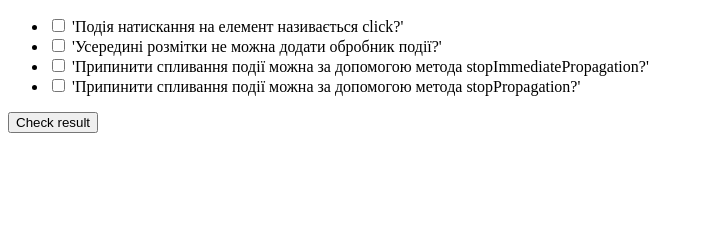
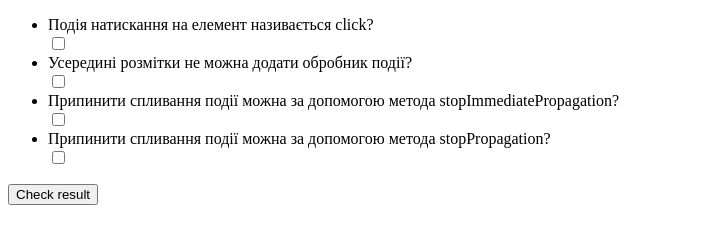
Before and after one commit to AndriiDobronos/Frontend-pro_Homework22_RealizedSpace_30-012023, a plain HTML site: page RealizedSpace_22.html in a window 1280 px wide. Shown: the whole page, without its empty margins (0-703 px from the left). Drawn offline with Linux system fonts and the light colour scheme.

Commit message:
corrected homework

```diff
--- a/RealizedSpace_22.html
+++ b/RealizedSpace_22.html
@@ -6,25 +6,7 @@
 </head>
 <body>
 
-<ul class="questions">
-    <li>
-        <input type="checkbox"/>
-        'Подія натискання на елемент називається click?'
-    </li>
-    <li>
-        <input type="checkbox"/>
-        'Усередині розмітки не можна додати обробник події?'
-    </li>
-    <li>
-        <input type="checkbox"/>
-        'Припинити спливання події можна за допомогою метода stopImmediatePropagation?'
-    </li>
-    <li>
-        <input type="checkbox"/>
-        'Припинити спливання події можна за допомогою метода stopPropagation?'
-    </li>
-
-</ul>
+<ul class="questions"></ul>
 <button class="check">Check result</button>
 
 <script src="RealizedSpace_22.js"></script>
--- a/RealizedSpace_22.js
+++ b/RealizedSpace_22.js
@@ -60,7 +60,15 @@
  правильних відповідей з усіх
 
  */
-//document.querySelector(".check").onclick = function () {
+
+let AllLi = ``
+const ul = document.querySelector('.questions')
+for (let j = 0 ; j < questions.length ; j++) {
+    const li = []
+    li[j] = `<li>${questions[j].caption}<br><input type="checkbox"/></li>`
+    AllLi = AllLi + `${li[j]}`
+}
+ul.innerHTML =  AllLi
 document.querySelector(".check").addEventListener('click',function (){
     let result = 0
     for (let i = 0 ; i < questions.length ; i++) {
```
